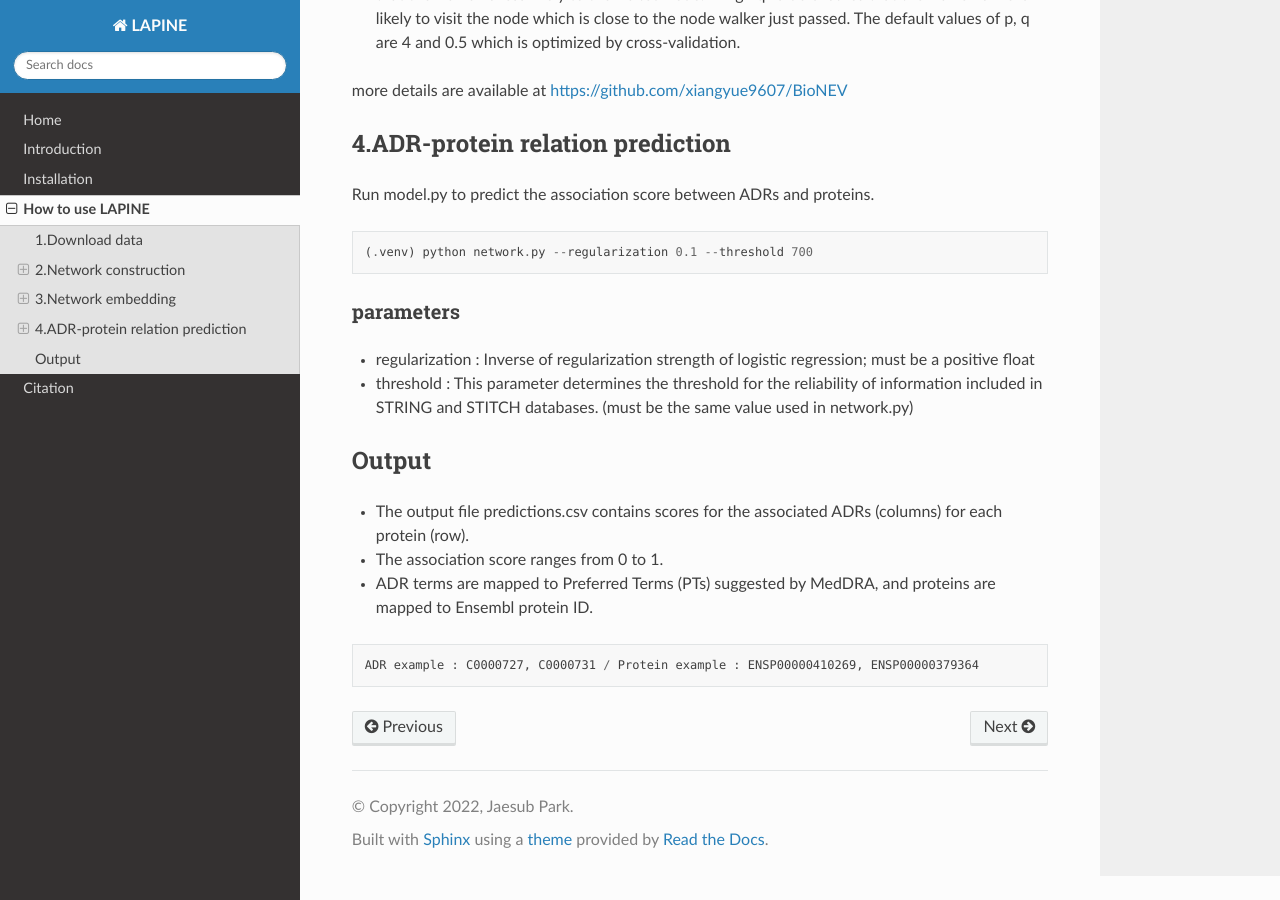
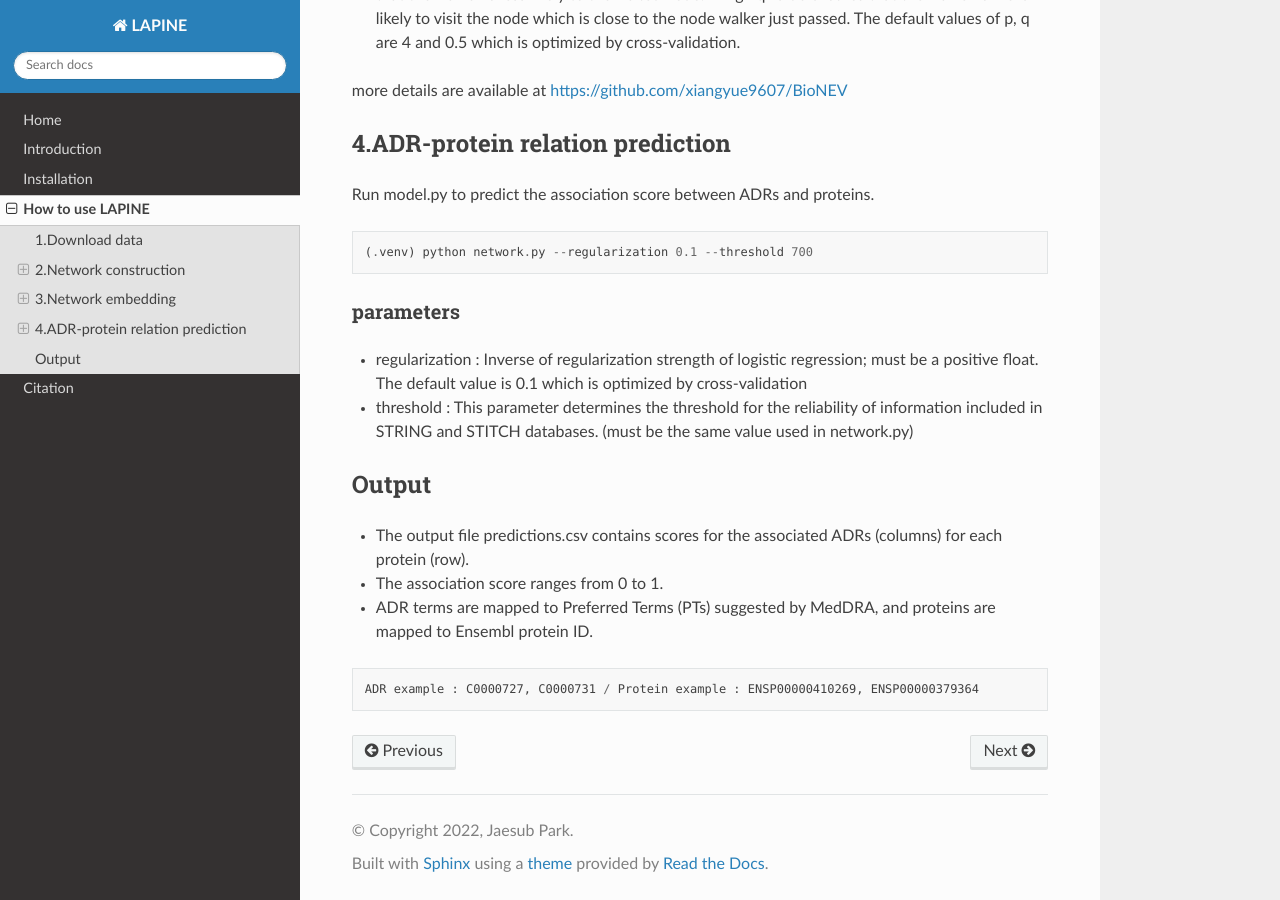
Before and after one commit to rupinas/LAPINE, a Sphinx documentation site: the page built from docs/use.rst, in a window 1280 px wide and 900 px high, scrolled down 1287 px. Built offline with Sphinx 7.4.7 and the Read the Docs theme 2.0.0, drawn with Linux system fonts in a browser that asks for light colours.

Commit message:
Update use.rst

```diff
--- a/docs/use.rst
+++ b/docs/use.rst
@@ -60,7 +60,7 @@ Run model.py to predict the association score between ADRs and proteins.
 
 parameters
 **********
-- regularization : Inverse of regularization strength of logistic regression; must be a positive float
+- regularization : Inverse of regularization strength of logistic regression; must be a positive float. The default value is 0.1 which is optimized by cross-validation
 - threshold : This parameter determines the threshold for the reliability of information included in STRING and STITCH databases. (must be the same value used in network.py)
 
 
```
